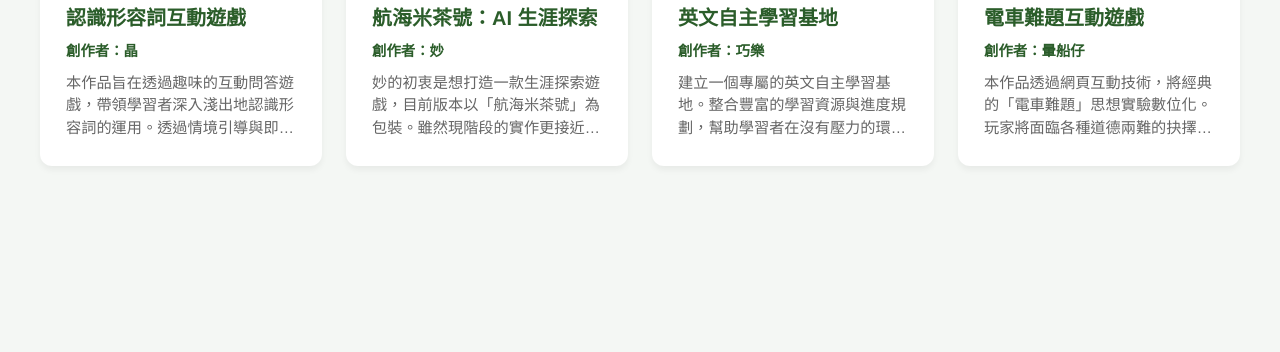
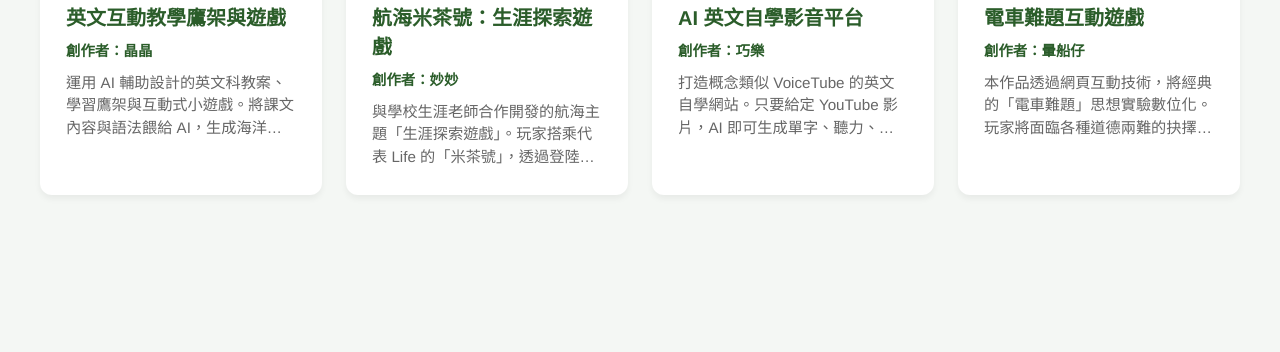
Before and after one commit to rightwomlvs/Antlermvp, a plain HTML site: page index.html in a window 1280 px wide. Shown: the part 448-800 px from the top of the page. Drawn offline with Linux system fonts and the light colour scheme.

Commit message:
更新 index.html via EZPage

```diff
--- a/index.html
+++ b/index.html
@@ -242,19 +242,19 @@
 // --- 1. 資料區：學員作品清單 ---
         const projects = [
             {
-                id: 'jing', author: '晶', title: '認識形容詞互動遊戲', icon: '🎮',
-                link: 'https://gemini.google.com/share/6f54740d84a4',
-                desc: '本作品旨在透過趣味的互動問答遊戲，帶領學習者深入淺出地認識形容詞的運用。透過情境引導與即時回饋，讓枯燥的語法學習變得生動有趣，適合教學現場引導或自主複習。'
+                id: 'jing', author: '晶晶', title: '英文互動教學鷹架與遊戲', icon: '🎮',
+                link: 'https://padlet.com/mlvsmlc/20260629-ai-column-b9ov1sbzl16ugf01',
+                desc: '運用 AI 輔助設計的英文科教案、學習鷹架與互動式小遊戲。將課文內容與語法餵給 AI，生成海洋主題對話或校刊專訪改錯等互動遊戲，並成功將傳統紙本學習單轉化為可互動的網頁。'
             },
             {
-                id: 'miao', author: '妙', title: '航海米茶號：AI 生涯探索', icon: '⛵',
+                id: 'miao', author: '妙妙', title: '航海米茶號：生涯探索遊戲', icon: '⛵',
                 link: 'https://service-374180143495.asia-south1.run.app/',
-                desc: '妙的初衷是想打造一款生涯探索遊戲，目前版本以「航海米茶號」為包裝。雖然現階段的實作更接近趣味的心理測驗，但玩家仍能透過選擇初始角色登船，在問答中探索個人特質與未來方向！'
+                desc: '與學校生涯老師合作開發的航海主題「生涯探索遊戲」。玩家搭乘代表 Life 的「米茶號」，透過登陸對應創造、挑戰、連結、發現、實踐等面向的島嶼並做出選擇，深度探索個人興趣與特質。'
             },
             {
-                id: 'qiaole', author: '巧樂', title: '英文自主學習基地', icon: '📚',
+                id: 'qiaole', author: '巧樂', title: 'AI 英文自學影音平台', icon: '📚',
                 link: 'https://sites.google.com/view/english-self-studying-with-joy/home?authuser=0',
-                desc: '建立一個專屬的英文自主學習基地。整合豐富的學習資源與進度規劃，幫助學習者在沒有壓力的環境下，依照自己的節奏掌握英文聽說讀寫，解決自主學習時缺乏系統化引導的痛點。'
+                desc: '打造概念類似 VoiceTube 的英文自學網站。只要給定 YouTube 影片，AI 即可生成單字、聽力、寫作等練習區塊。更結合 GAS 建立資料庫，讓網站具備進度條功能，完整儲存學生的練習紀錄。'
             },
             {
                 id: 'yun', author: '暈船仔', title: '電車難題互動遊戲', icon: '🚋',
```
